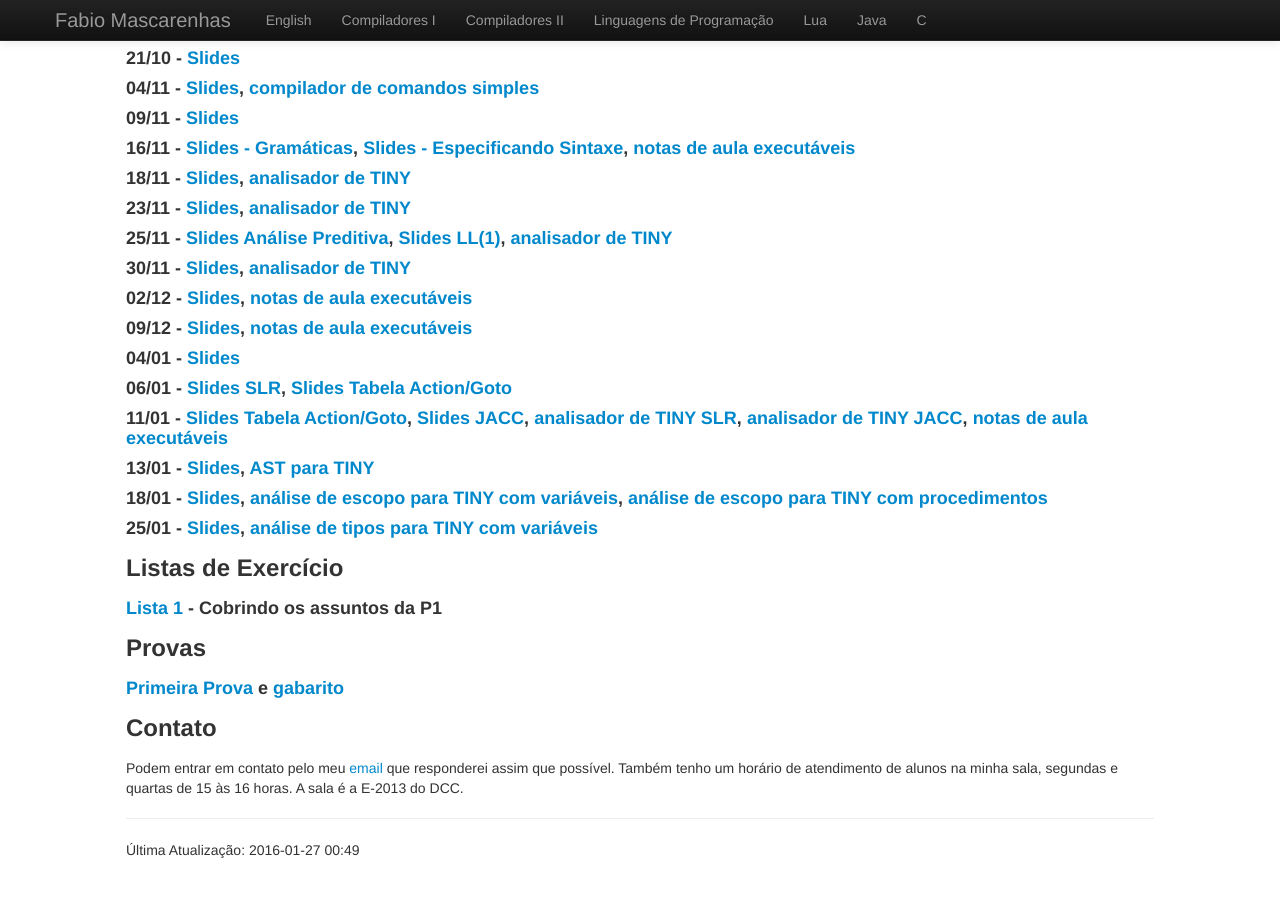
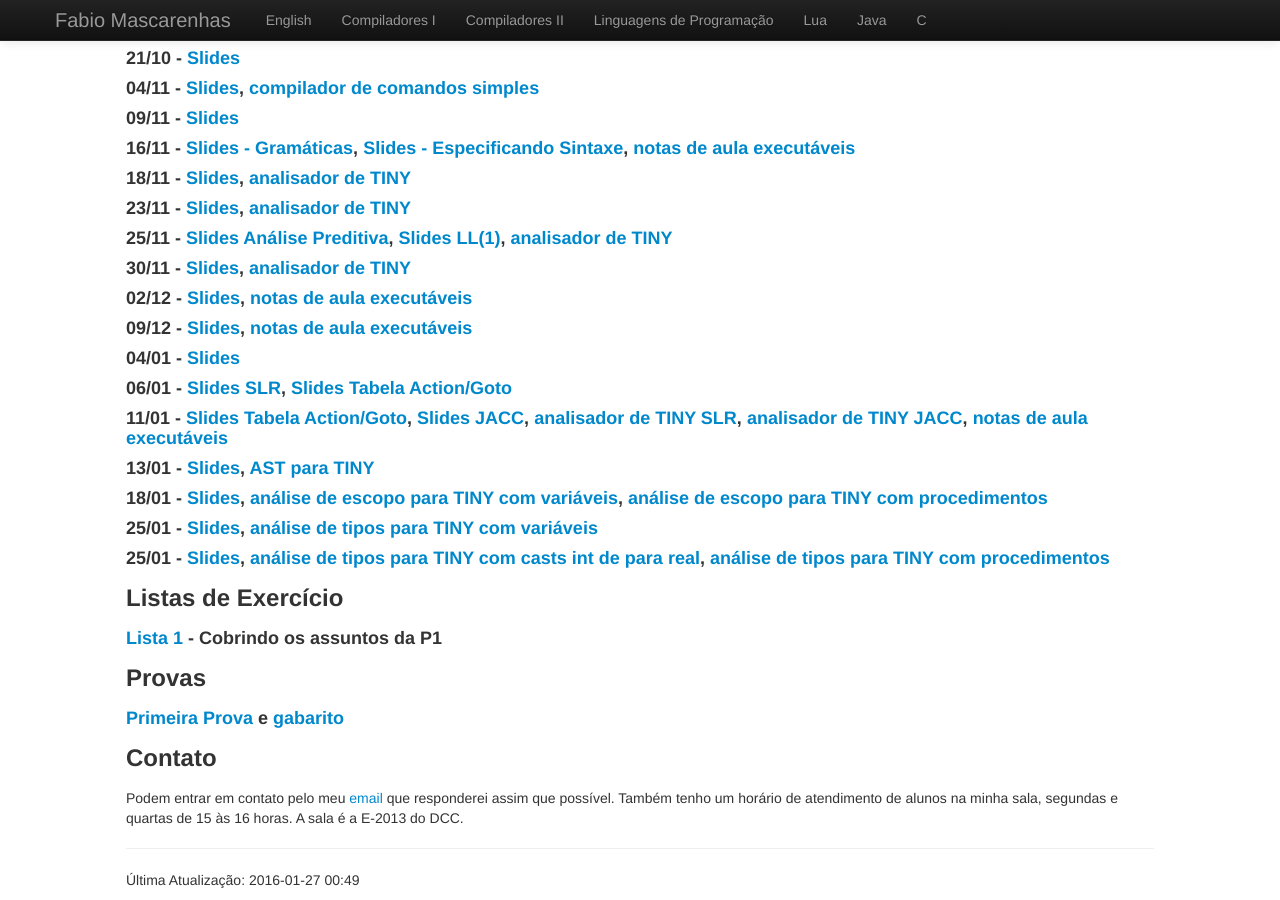
Before and after one commit to fabiomascarenhas/fabiomascarenhas.github.com, a Jekyll site: the page built from comp/index.md, in a window 1280 px wide and 900 px high, scrolled down 1454 px. Built offline with Jekyll 4.4.1, drawn with Linux system fonts in a browser that asks for light colours; Markdown is read by kramdown in place of the engine named in the settings; before the commit the page ends 2324 px from its top, so only the background shows below that.

Commit message:
compiladores I: parte 2 de analise de tipos

```diff
--- a/comp/index.md
+++ b/comp/index.md
@@ -132,6 +132,7 @@ Publicarei slides e notas de aula nessa seção no decorrer do curso.
 #### 13/01 - [Slides](14SemanticaPt1.pdf), [AST para TINY](TINYAST.zip)
 #### 18/01 - [Slides](14SemanticaPt2.pdf), [análise de escopo para TINY com variáveis](TINYEscopo.zip), [análise de escopo para TINY com procedimentos](TINYEscopoProc.zip)
 #### 25/01 - [Slides](15TiposPt1.pdf), [análise de tipos para TINY com variáveis](TINYTipos.zip)
+#### 25/01 - [Slides](15TiposPt2.pdf), [análise de tipos para TINY com casts int de para real](TINYTiposCast.zip), [análise de tipos para TINY com procedimentos](TINYTiposProc.zip)
 
 ### Listas de Exercício
 
```
Also changed, not shown: 2 other files.
